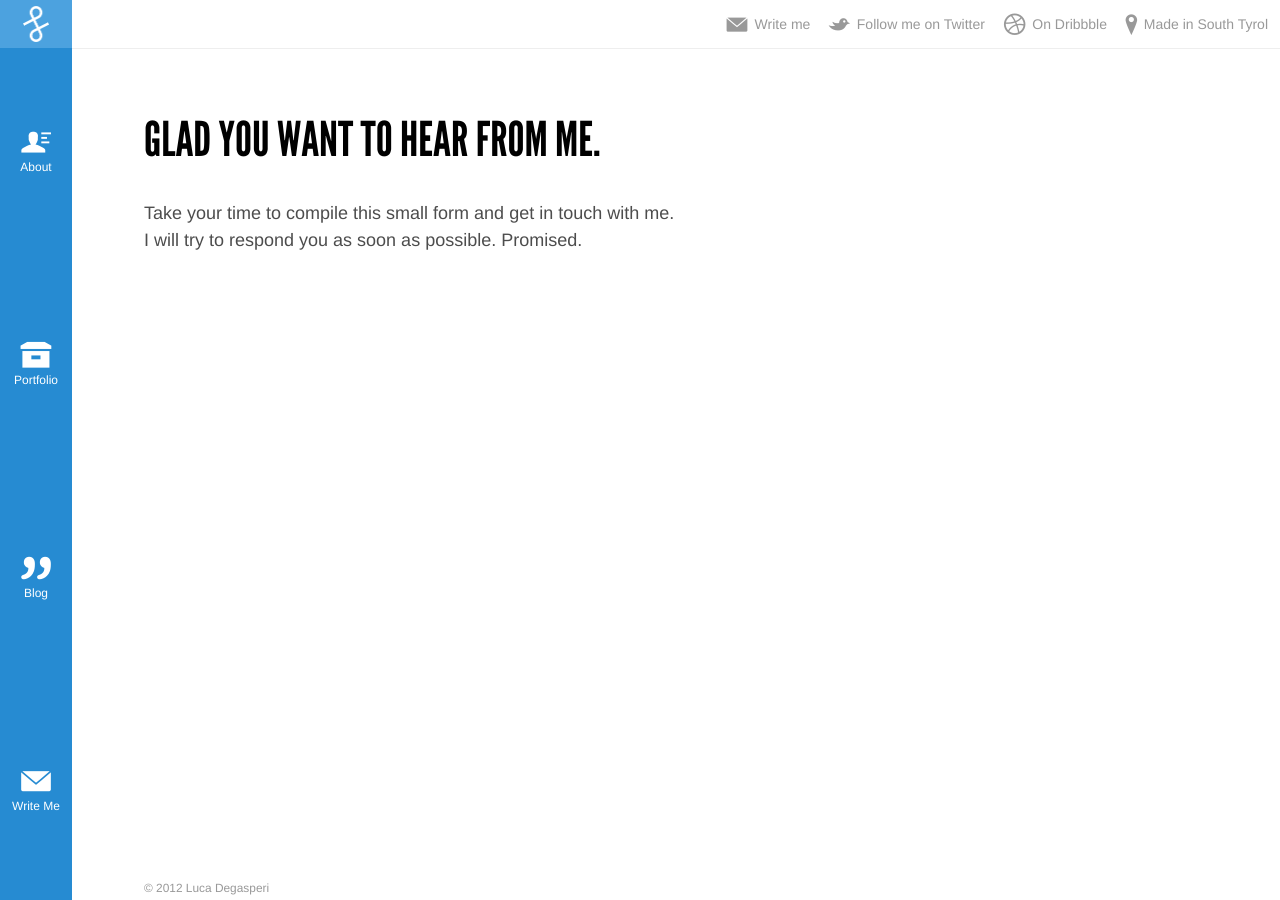
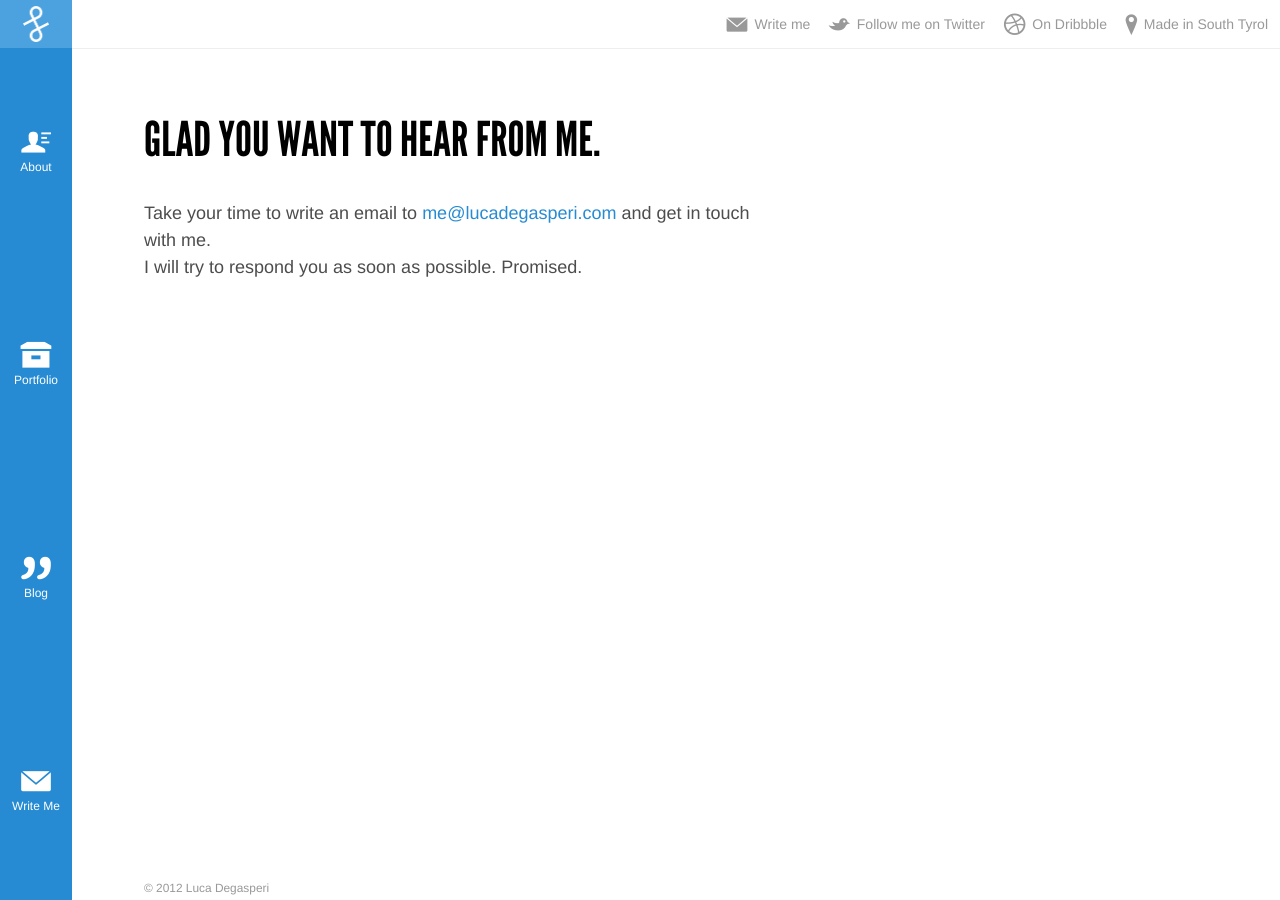
Before and after one commit to lucadegasperi/lucadegasperi.github.com, a Jekyll site: the page built from contact/index.html, in a window 1280 px wide. Built offline with Jekyll 4.4.1, drawn with Linux system fonts in a browser that asks for light colours; Markdown is read by kramdown in place of the engine named in the settings; part of the change alters nothing that is shown.

Commit message:
email encoding
Signed-off-by: Luca Degasperi <me@lucadegasperi.com>

```diff
--- a/contact/index.html
+++ b/contact/index.html
@@ -7,7 +7,10 @@ name: contact
 <section>
 	<h1>Glad you want to hear from me.</h1>
 	<div class="content">
-		<p>Take your time to compile this small form and get in touch with me.<br>I will try to respond you as soon as possible. Promised.</p>
+		<p>Take your time to write an email to <script type="text/javascript"><!--
+var ksfunxu = [':','r','t','m','>','a','c','.','e','u','e','i','o','@','>','s','a','e','m','f','l','l','p','"','e','s','"','s','i','m','i','s','g','p','h','g','<','m','a','m','a',' ','l','o','a','l','a','"','d','a','r','m','d','@','i','a','=','c','e','o','e','c','l','c','e','u','c','r',' ','<','=','"','a','.','e','/'];var fccoyae = [15,30,13,52,75,74,33,32,65,56,53,48,14,18,51,63,22,17,35,6,55,39,28,44,60,41,36,42,31,46,67,27,61,64,3,25,0,16,40,9,47,37,49,70,62,19,58,50,59,10,4,71,23,54,11,26,7,69,45,34,29,38,12,57,24,20,21,66,2,72,43,8,1,68,5,73];var iqhsacg= new Array();for(var i=0;i<fccoyae.length;i++){iqhsacg[fccoyae[i]] = ksfunxu[i]; }for(var i=0;i<iqhsacg.length;i++){document.write(iqhsacg[i]);}
+// --></script>
+<noscript>Please enable Javascript to see the email address</noscript> and get in touch with me.<br>I will try to respond you as soon as possible. Promised.</p>
 
 	</div>
 </section>
```
